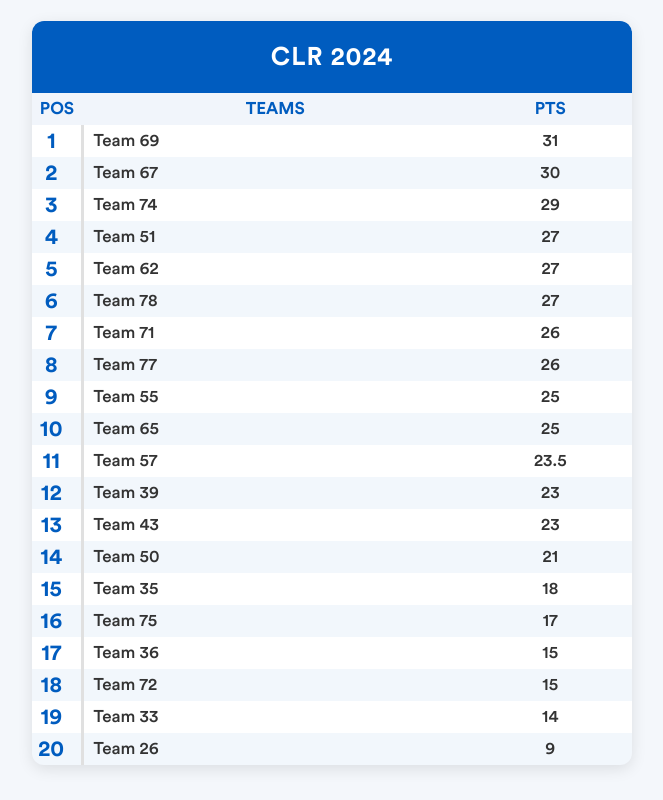
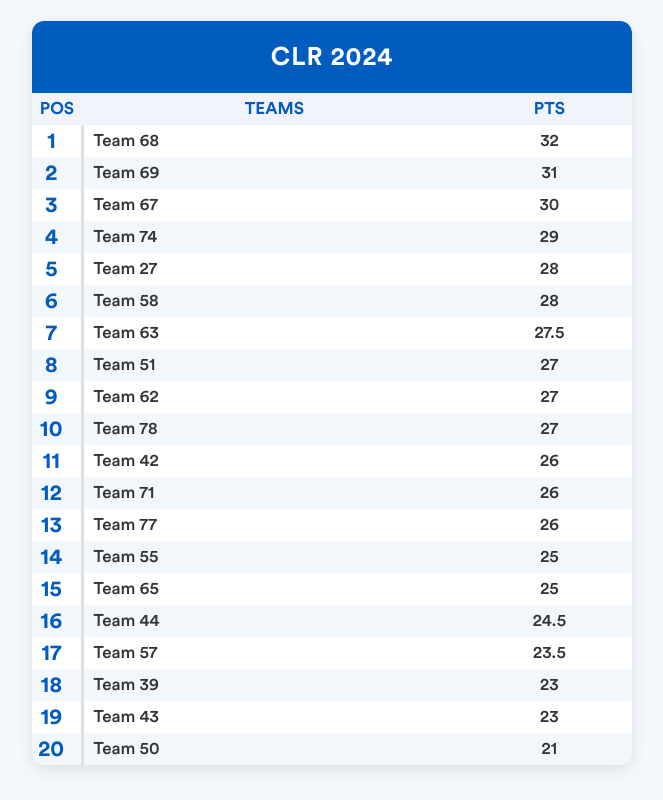
Before and after one commit to MTH35H4RK/robotiquefsr, a plain HTML site: page clr2024.html in a window 1280 px wide. Shown: the part 1240-2040 px from the top of the page, without its empty margins (308-971 px from the left). Drawn offline with nearby package versions, Linux system fonts and the light colour scheme; files that its build step writes are made by us from their sources; files whose address does not match are found by name.

Commit message:
pts_08_11_24

```diff
--- a/clr2024.html
+++ b/clr2024.html
@@ -285,105 +285,106 @@
         </tr>
         <tr>
           <td class="ranking">1</td>
+          <td class="position">Team 68</td>
+          <td>32</td>
+        </tr>
+        <tr>
+          <td class="ranking">2</td>
           <td class="position">Team 69</td>
+
           <td>31</td>
         </tr>
         <tr>
-          <td class="ranking">2</td>
+          <td class="ranking">3</td>
           <td class="position">Team 67</td>
 
           <td>30</td>
         </tr>
         <tr>
-          <td class="ranking">3</td>
+          <td class="ranking">4</td>
           <td class="position">Team 74</td>
 
           <td>29</td>
         </tr>
         <tr>
-          <td class="ranking">4</td>
+          <td class="ranking">5</td>
+          <td class="position">Team 27</td>
+          <td>28</td>
+        </tr>
+        <tr>
+          <td class="ranking">6</td>
+          <td class="position">Team 58</td>
+          <td>28</td>
+        </tr>
+        <tr>
+          <td class="ranking">7</td>
+          <td class="position">Team 63</td>
+          <td>27.5</td>
+        </tr>
+        <tr>
+          <td class="ranking">8</td>
           <td class="position">Team 51</td>
           <td>27</td>
         </tr>
         <tr>
-          <td class="ranking">5</td>
+          <td class="ranking">9</td>
           <td class="position">Team 62</td>
           <td>27</td>
         </tr>
         <tr>
-          <td class="ranking">6</td>
+          <td class="ranking">10</td>
           <td class="position">Team 78</td>
           <td>27</td>
         </tr>
         <tr>
-          <td class="ranking">7</td>
+          <td class="ranking">11</td>
+          <td class="position">Team 42</td>
+          <td>26</td>
+        </tr>
+        <tr>
+          <td class="ranking">12</td>
           <td class="position">Team 71</td>
           <td>26</td>
         </tr>
         <tr>
-          <td class="ranking">8</td>
+          <td class="ranking">13</td>
           <td class="position">Team 77</td>
           <td>26</td>
         </tr>
         <tr>
-          <td class="ranking">9</td>
+          <td class="ranking">14</td>
           <td class="position">Team 55</td>
           <td>25</td>
         </tr>
         <tr>
-          <td class="ranking">10</td>
+          <td class="ranking">15</td>
           <td class="position">Team 65</td>
           <td>25</td>
         </tr>
         <tr>
-          <td class="ranking">11</td>
+          <td class="ranking">16</td>
+          <td class="position">Team 44</td>
+          <td>24.5</td>
+        </tr>
+        <tr>
+          <td class="ranking">17</td>
           <td class="position">Team 57</td>
           <td>23.5</td>
         </tr>
         <tr>
-          <td class="ranking">12</td>
+          <td class="ranking">18</td>
           <td class="position">Team 39</td>
           <td>23</td>
         </tr>
         <tr>
-          <td class="ranking">13</td>
+          <td class="ranking">19</td>
           <td class="position">Team 43</td>
           <td>23</td>
         </tr>
         <tr>
-          <td class="ranking">14</td>
+          <td class="ranking">20</td>
           <td class="position">Team 50</td>
           <td>21</td>
-        </tr>
-        <tr>
-          <td class="ranking">15</td>
-          <td class="position">Team 35</td>
-          <td>18</td>
-        </tr>
-        <tr>
-          <td class="ranking">16</td>
-          <td class="position">Team 75</td>
-          <td>17</td>
-        </tr>
-        <tr>
-          <td class="ranking">17</td>
-          <td class="position">Team 36</td>
-          <td>15</td>
-        </tr>
-        <tr>
-          <td class="ranking">18</td>
-          <td class="position">Team 72</td>
-          <td>15</td>
-        </tr>
-        <tr>
-          <td class="ranking">19</td>
-          <td class="position">Team 33</td>
-          <td>14</td>
-        </tr>
-        <tr>
-          <td class="ranking">20</td>
-          <td class="position">Team 26</td>
-          <td>9</td>
         </tr>
 
         <p>
```
